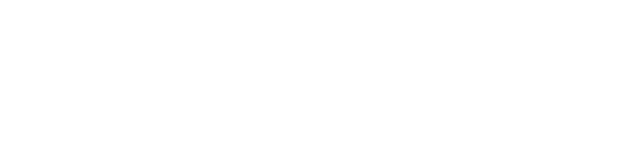
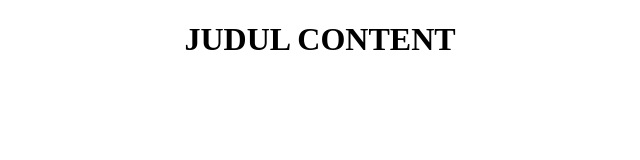
Before and after one commit to achmadfarikh/testdoank, a plain HTML site: page index.html in a window 1280 px wide. Shown: the whole page, without its empty margins (320-960 px from the left). Drawn offline with Linux system fonts and the light colour scheme.

```diff
--- a/index.html
+++ b/index.html
@@ -7,6 +7,6 @@
     <title>Test Doank</title>
 </head>
 <body>
-
+    <h1 style="text-align: center;">JUDUL CONTENT</h1>
 </body>
 </html>
```
